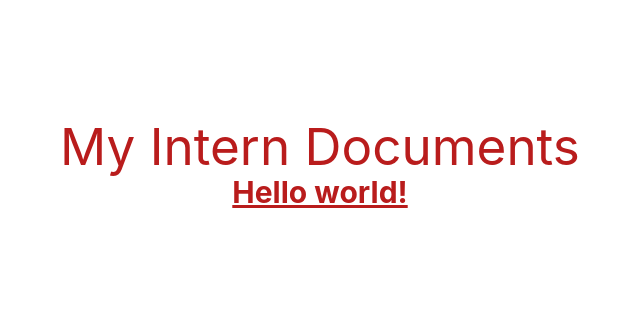
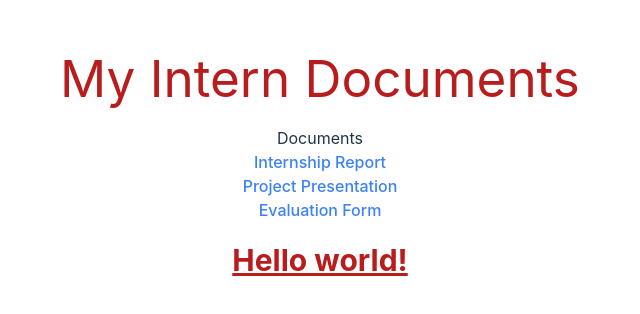
Before and after one commit to YOLO-GIT/intern-stuff, a React (Vite) app in the folder intern-stuff/: page / in a window 1280 px wide. Shown: the part 236-550 px from the top of the page, without its empty margins (320-960 px from the left). Built offline with nearby package versions, Linux system fonts and the light colour scheme.

Commit message:
Some Update

```diff
--- a/intern-stuff/src/App.jsx
+++ b/intern-stuff/src/App.jsx
@@ -1,13 +1,13 @@
 import { useState } from "react";
 import Header from "./components/header";
+import DocumentList from "./components/documentList";
 import "./App.css";
 
 function App() {
-  const [count, setCount] = useState(0);
-
   return (
     <>
       <Header />
+      <DocumentList />
       <h1 className="text-3xl font-bold underline text-red-700">
         Hello world!
       </h1>
--- /dev/null
+++ b/intern-stuff/src/components/documentList.jsx
@@ -0,0 +1,32 @@
+import React from "react";
+
+// Sample document data
+const documents = [
+  { id: 1, title: "Internship Report", link: "#report" },
+  { id: 2, title: "Project Presentation", link: "#presentation" },
+  { id: 3, title: "Evaluation Form", link: "#evaluation" },
+];
+
+const DocumentList = () => {
+  return (
+    <div className="p-5">
+      <h2>Documents</h2>
+      <ul className="list-none p-0">
+        {documents.map((doc) => (
+          <li className="" key={doc.id}>
+            <a
+              href={doc.link}
+              target="_blank"
+              rel="noopener noreferrer"
+              className="no-underline text-blue-500 hover:underline"
+            >
+              {doc.title}
+            </a>
+          </li>
+        ))}
+      </ul>
+    </div>
+  );
+};
+
+export default DocumentList;
```
